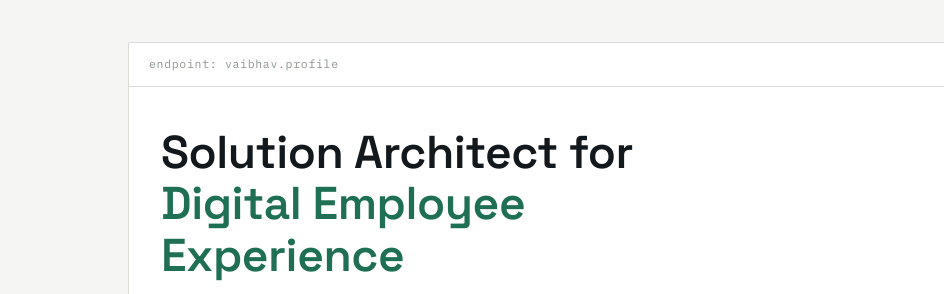
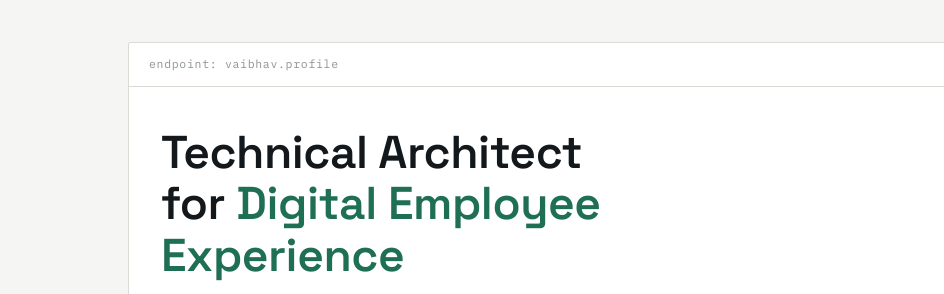
Before and after one commit to vibhu1234590/Vaibhav-Bajpai, a plain HTML site: page index.html in a window 1280 px wide. Shown: the part 72-366 px from the top of the page, 0-944 px from the left. Drawn offline with Linux system fonts and the light colour scheme.

Commit message:
Change title from 'Solution Architect' to 'Technical Architect'

```diff
--- a/index.html
+++ b/index.html
@@ -406,7 +406,7 @@
       </div>
       <div class="console-body">
         <div class="console-text">
-        <h1>Solution Architect for <span class="accent">Digital Employee Experience</span></h1>
+        <h1>Technical Architect for <span class="accent">Digital Employee Experience</span></h1>
         <p class="console-sub">I design and deploy the systems that tell enterprises how their employees actually experience their technology — built on Nexthink and SysTrack, from pilot to full production.</p>
 
         <div class="metrics">
```
